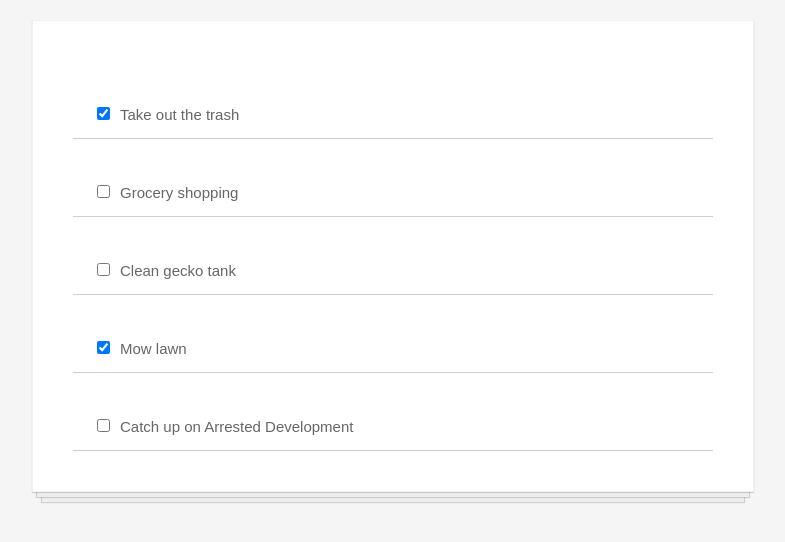
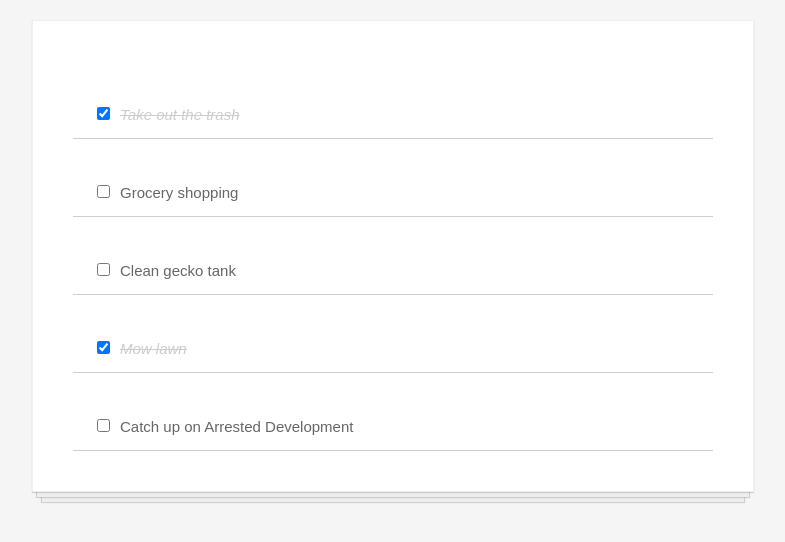
Before and after one commit to asannadock/To-Do-App, a React (Create React App) app: page / in a window 1280 px wide. Shown: the top 542 px of the page, without its empty margins (247-1032 px from the left). Built offline with nearby package versions, Linux system fonts and the light colour scheme.

Commit message:
Added styles to completed items

```diff
--- a/src/TodoItem.js
+++ b/src/TodoItem.js
@@ -1,6 +1,11 @@
 import React from 'react'
 
 const TodoItem = (props) => {
+    const completedTextStyle = {
+        fontStyle: "italic",
+        color: "#cdcdcd",
+        textDecoration: "line-through"
+    }
     return (
         <div className="todo-item">
             <input
@@ -8,7 +13,7 @@ const TodoItem = (props) => {
                 checked={props.completed}
                 onChange={() => props.handleChange(props.id)}
             />
-            <p>{props.text}</p>
+            <p style={props.completed ? completedTextStyle : null}>{props.text}</p>
         </div>
     )
 }
```
Also changed, not shown: 1 other file (tests, documents, lock files or other folders).
